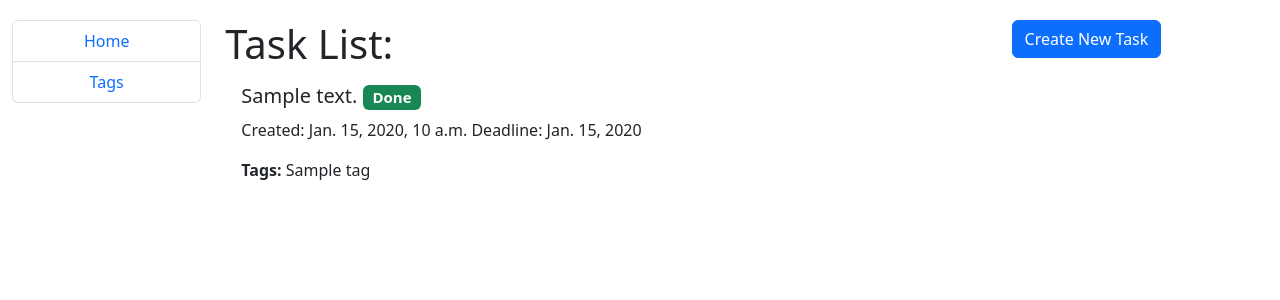
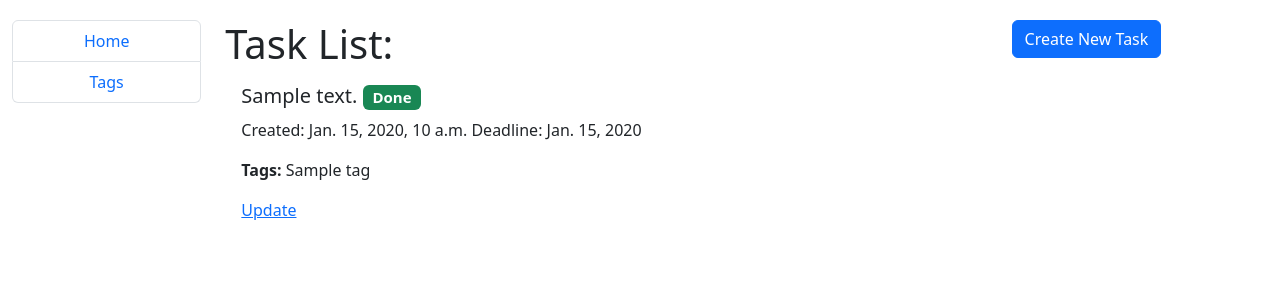
Before and after one commit to VladKyianytsia/to-do-list, a Django app: page / in a window 1280 px wide. Shown: the top 300 px of the page. Run offline with Django 5.2, Linux system fonts and the light colour scheme; tables that the repository leaves empty hold one stand-in row (values such as "Sample post").

Commit message:
added TaskUpdateView + Update link for each task on task list page

```diff
--- a/templates/to_do_app/task_list.html
+++ b/templates/to_do_app/task_list.html
@@ -33,6 +33,7 @@
             {{ tag.name }}
           {% endfor %}
         </p>
+        <a href="{% url "to_do_app:task-update" pk=task.id %}">Update</a>
       </li>
     {% endfor %}
   </ul>
--- a/to_do_app/urls.py
+++ b/to_do_app/urls.py
@@ -3,11 +3,13 @@ from django.urls import path
 from to_do_app.views import (
     TaskListView,
     TaskCreateView,
+    TaskUpdateView,
 )
 
 app_name = "to_do_app"
 
 urlpatterns = [
     path("", TaskListView.as_view(), name="task-list"),
-    path("task/create/", TaskCreateView.as_view(), name="task-create")
+    path("task/create/", TaskCreateView.as_view(), name="task-create"),
+    path("task/<int:pk>/update/", TaskUpdateView.as_view(), name="task-update"),
 ]
--- a/to_do_app/views.py
+++ b/to_do_app/views.py
@@ -14,3 +14,9 @@ class TaskCreateView(generic.CreateView):
     model = Task
     form_class = TaskForm
     success_url = reverse_lazy("to_do_app:task-list")
+
+
+class TaskUpdateView(generic.UpdateView):
+    model = Task
+    form_class = TaskForm
+    success_url = reverse_lazy("to_do_app:task-list")
```
